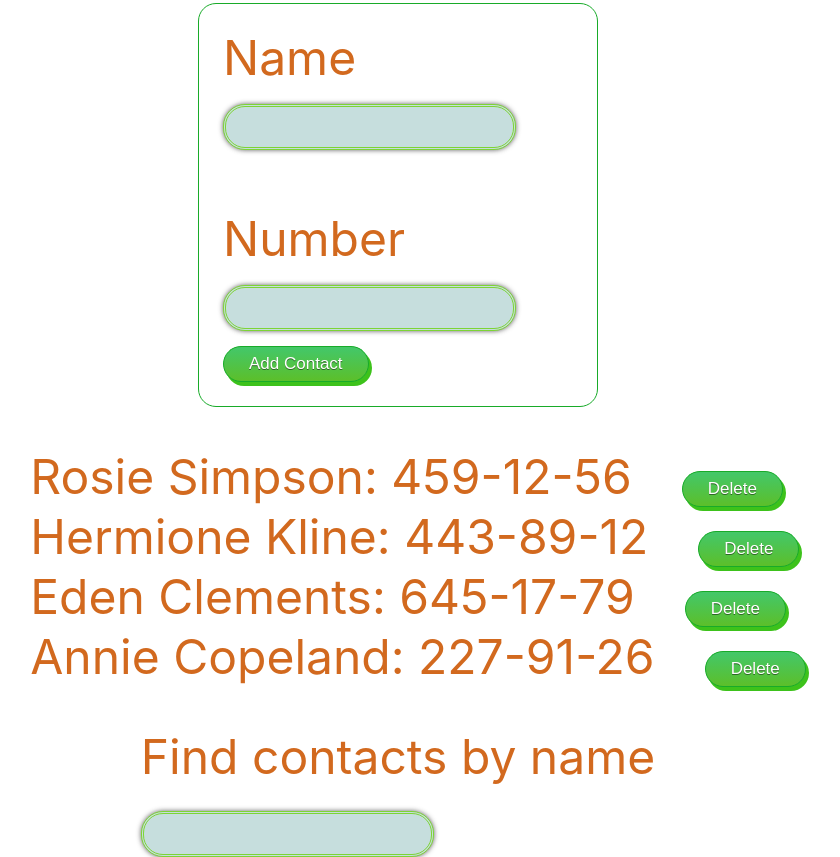
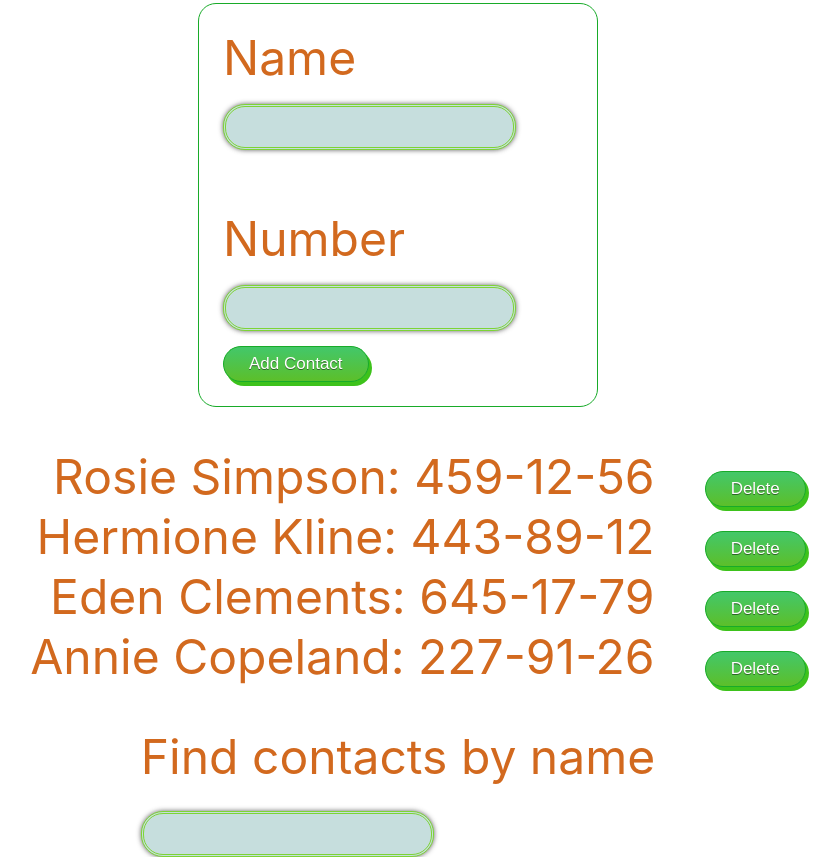
Before and after one commit to Donyk-s/goit-react-hw-02-phonebook, a React (Create React App) app: page / in a window 1280 px wide. Shown: the whole page, without its empty margins (242-1082 px from the left). Built offline with nearby package versions, Linux system fonts and the light colour scheme.

Commit message:
Update Contactlist.module.css

```diff
--- a/src/components/contacklisst/Contactlist.module.css
+++ b/src/components/contacklisst/Contactlist.module.css
@@ -1,5 +1,8 @@
 .contList {
   list-style: none;
+  display: flex;
+  flex-direction: column;
+  align-items: flex-end;
 }
 .myButton {
   box-shadow: 3px 4px 0px 0px #3dc21b;
```
